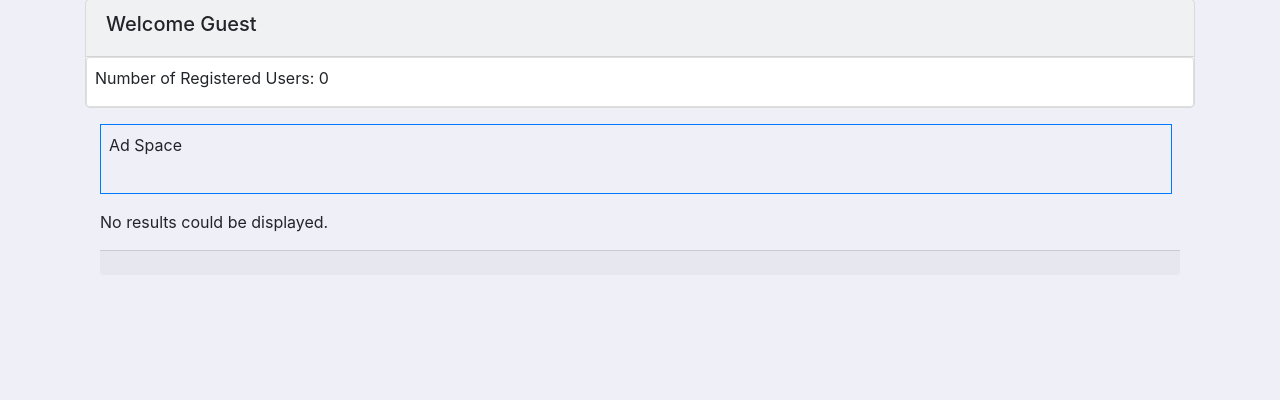
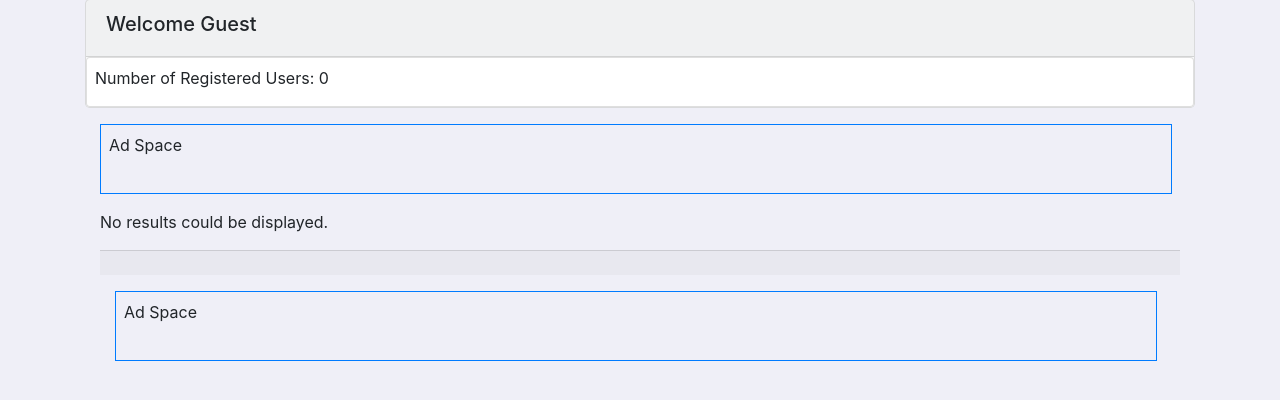
Before and after one commit to ubanitc/trency, a PHP site: page / in a window 1280 px wide. Shown: the part 73-473 px from the top of the page. Run offline with PHP 8.4, Linux system fonts and the light colour scheme; data that the repository does not hold is empty; some libraries are stand-ins or nearby versions.

Commit message:
Update index.php

```diff
--- a/index.php
+++ b/index.php
@@ -207,6 +207,11 @@ try {
     echo '<p>', $e->getMessage(), '</p>';
 }
 ?>
+        <div class="container">
+<div class="d-flex bd-highlight mt-3" style="height:70px">
+  <div class="p-2 flex-fill bd-highlight border border-primary mr-2">Ad Space</div>
+  </div>
+</div>
 <!-- end pagination -->
 <!-- end pagination -->
 <!-- end pagination -->
```
